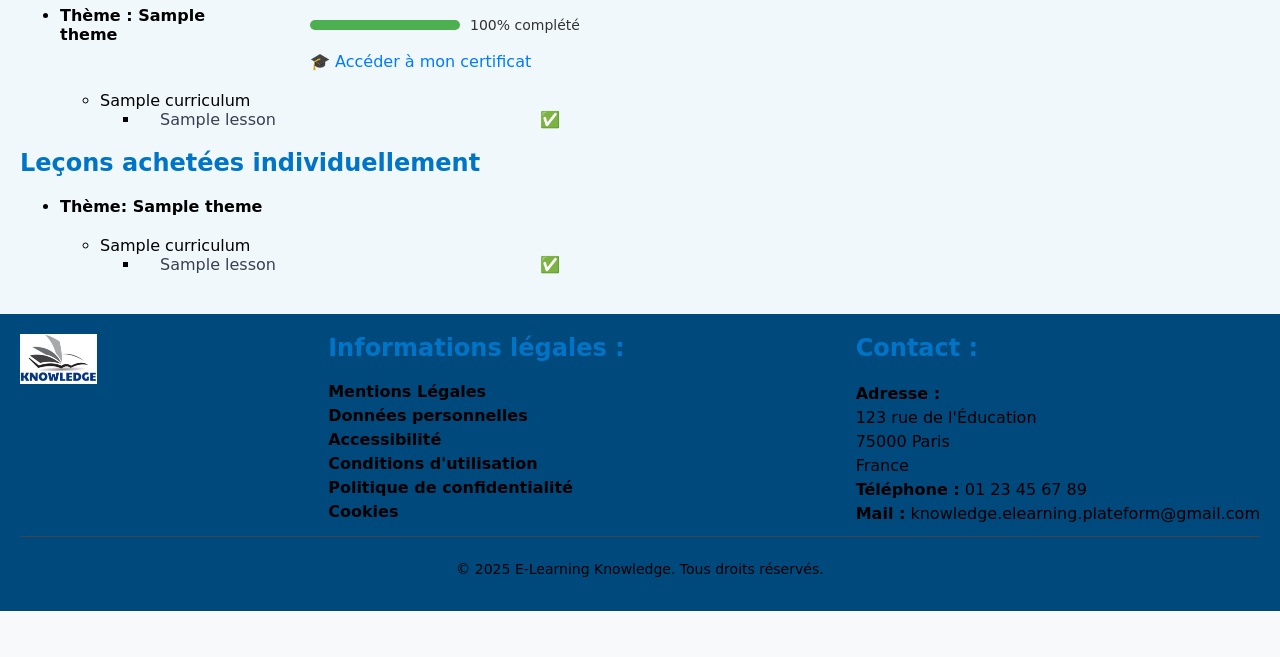
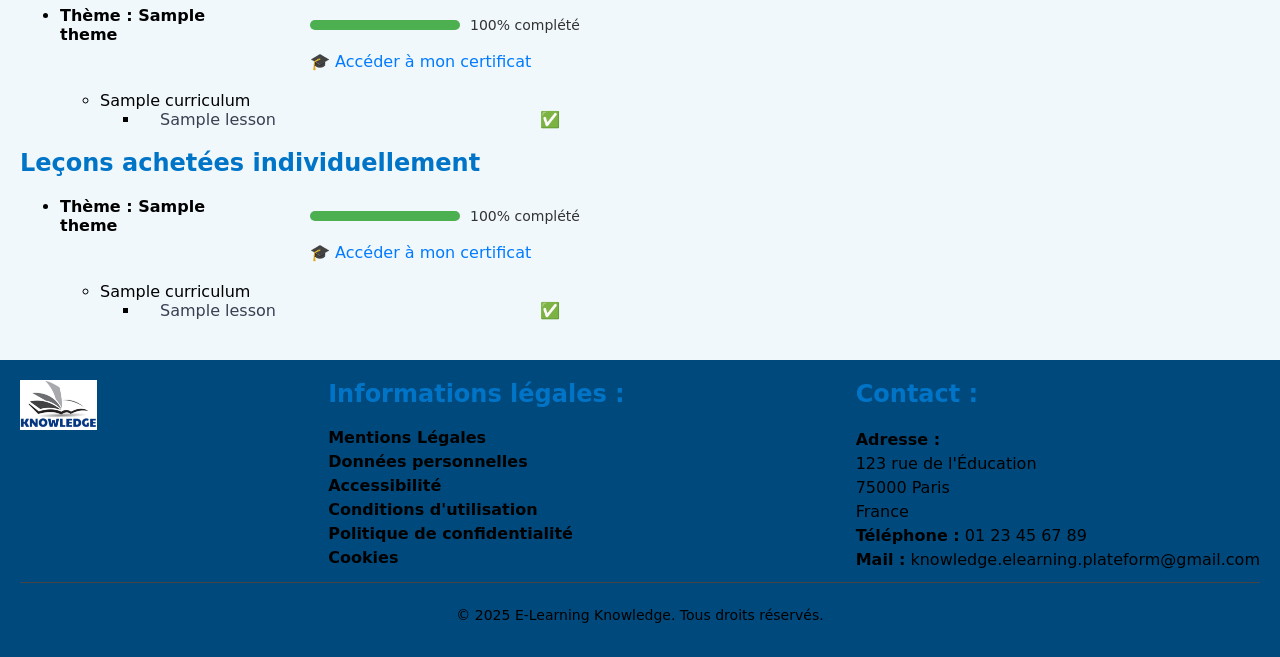
Before and after one commit to Nathi33/knowledge_learning_project, a Django app: page /dashboard/dashboard/ in a window 1280 px wide. Shown: the part 234-891 px from the top of the page. Before the commit the page ends 845 px from the top, so only its background shows below. Run offline with Django 5.2, Linux system fonts and the light colour scheme; a user stored in the database is signed in; tables that the repository leaves empty hold one stand-in row (values such as "Sample post").

Commit message:
add certification-lecons-individuelles

```diff
--- a/dashboard/templates/dashboard/dashboard.html
+++ b/dashboard/templates/dashboard/dashboard.html
@@ -83,12 +83,32 @@
     <ul>
       {% for theme, curriculums in standalone_lessons_by_theme.items %}
         <li>
-          <div class="theme-content">
-            <span class="theme-title">Thème: {{ theme.name}}</span>
+          <div class="theme-block">
+            <div class="theme-line">
+              <span class="theme-title">Thème : {{ theme.name }}</span>
+              {% with standalone_progress_by_theme|get_item:theme.id as progress %}
+                <div class="theme-progress-group">
+                  <div class="theme-progress-bar">
+                    <div class="progress" style="width: {{ progress }}%;"></div>
                   </div>
+                  <small class="progress-text">{{ progress }}% complété</small>
+                </div>
+            </div>
+
+            {% if progress == 100 %}
+              <div class="certificate-container">
+                <a href="{% url 'view_certificate' theme.id %}" class="certificate-link">
+                  🎓 Accéder à mon certificat
+                </a>
+              </div>
+            {% endif %}
+            {% endwith %}
+          </div>
+
           <ul>
             {% for curriculum, lessons in curriculums.items %}
               <li>
+                <div class="cursus-content">
                   {{ curriculum.title }}
                   <ul>
                     {% for lesson_data in lessons %}
@@ -113,6 +133,7 @@
                       </li>
                     {% endfor %}
                   </ul>
+                </div>
               </li>
             {% endfor %}
           </ul>
@@ -122,7 +143,6 @@
   {% else %}
     <p>Vous n'avez acheté aucune leçon individuellement.</p>
   {% endif %}
-
 </div>
 
 <div id="message-container" class="message-container hidden">
--- a/dashboard/views.py
+++ b/dashboard/views.py
@@ -25,22 +25,35 @@ def dashboard(request):
 
     # Organisation des leçons achetées individuellement par thème et cursus
     standalone_lessons_by_theme = defaultdict(lambda: defaultdict(list))
+    standalone_progress_by_theme = {}
 
-    for lesson in purchased_lessons:
-        curriculum = lesson.curriculum
-        theme = curriculum.theme
-        all_lessons = curriculum.lessons.all()
+    # Récupération de tous les thèmes concernés par des leçons achetées individuellement
+    themes_with_standalone_lessons = Theme.objects.filter(curriculums__lessons__in=purchased_lessons).distinct()
 
-        for lesson_obj in all_lessons:
-            is_purchased = lesson_obj.id in purchased_lesson_ids
-            is_completed = lesson_obj.id in completed_lessons_ids
+    # Ajout de tous les cursus de ces thèmes pour prendre en compte toutes les leçons
+    for theme in themes_with_standalone_lessons:
+        for curriculum in Curriculum.objects.filter(theme=theme):
+            for lesson_obj in curriculum.lessons.all():
+                is_purchased = lesson_obj.id in purchased_lesson_ids
+                is_completed = lesson_obj.id in completed_lessons_ids
 
+                standalone_lessons_by_theme[theme][curriculum].append({
+                    'lesson': lesson_obj,
+                    'validated': is_completed,
+                    'purchased': is_purchased
+                })
 
-            standalone_lessons_by_theme[theme][curriculum].append({
-                'lesson': lesson_obj,
-                'validated': is_completed,
-                'purchased': is_purchased
-            })
+    # Calcul de la progression totale pour les leçons achetées individuellement
+    for theme, curriculums in standalone_lessons_by_theme.items():
+        total = 0
+        completed = 0
+        for lessons in curriculums.values():
+            for lesson_data in lessons:
+                total += 1
+                if lesson_data['validated']:
+                    completed += 1
+        progress = int((completed / total) * 100) if total else 0
+        standalone_progress_by_theme[theme.id] = progress
 
     # On garde les thèmes ayant au moins un cursus acheté
     themes_with_purchased_curriculum = Theme.objects.filter(curriculums__in=purchased_curriculums).distinct()
@@ -90,6 +103,7 @@ def dashboard(request):
             'curriculums': curriculums_data
             })
 
+    # On convertit defaultdict en dict classique pour le template
     standalone_lessons_by_theme = {
         theme: dict(curriculums)
         for theme, curriculums in standalone_lessons_by_theme.items()
@@ -100,4 +114,5 @@ def dashboard(request):
         'standalone_lessons_by_theme': standalone_lessons_by_theme,
         'completed_lessons_ids': completed_lessons_ids,
         'theme_progress_by_theme': theme_progress_by_theme,
+        'standalone_progress_by_theme': standalone_progress_by_theme,
     })
```
Lines whose indentation alone changed are shown as unchanged.
